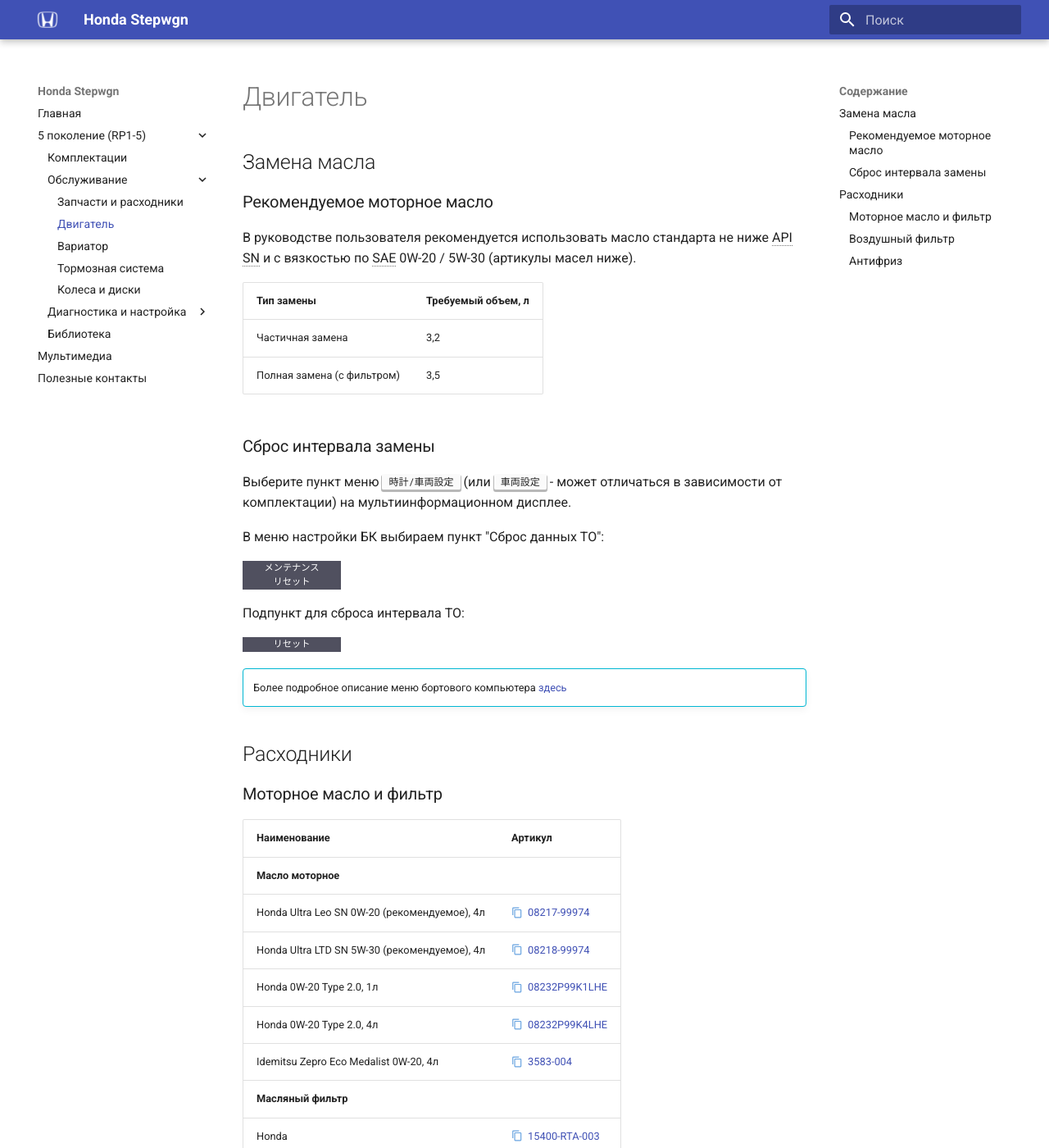
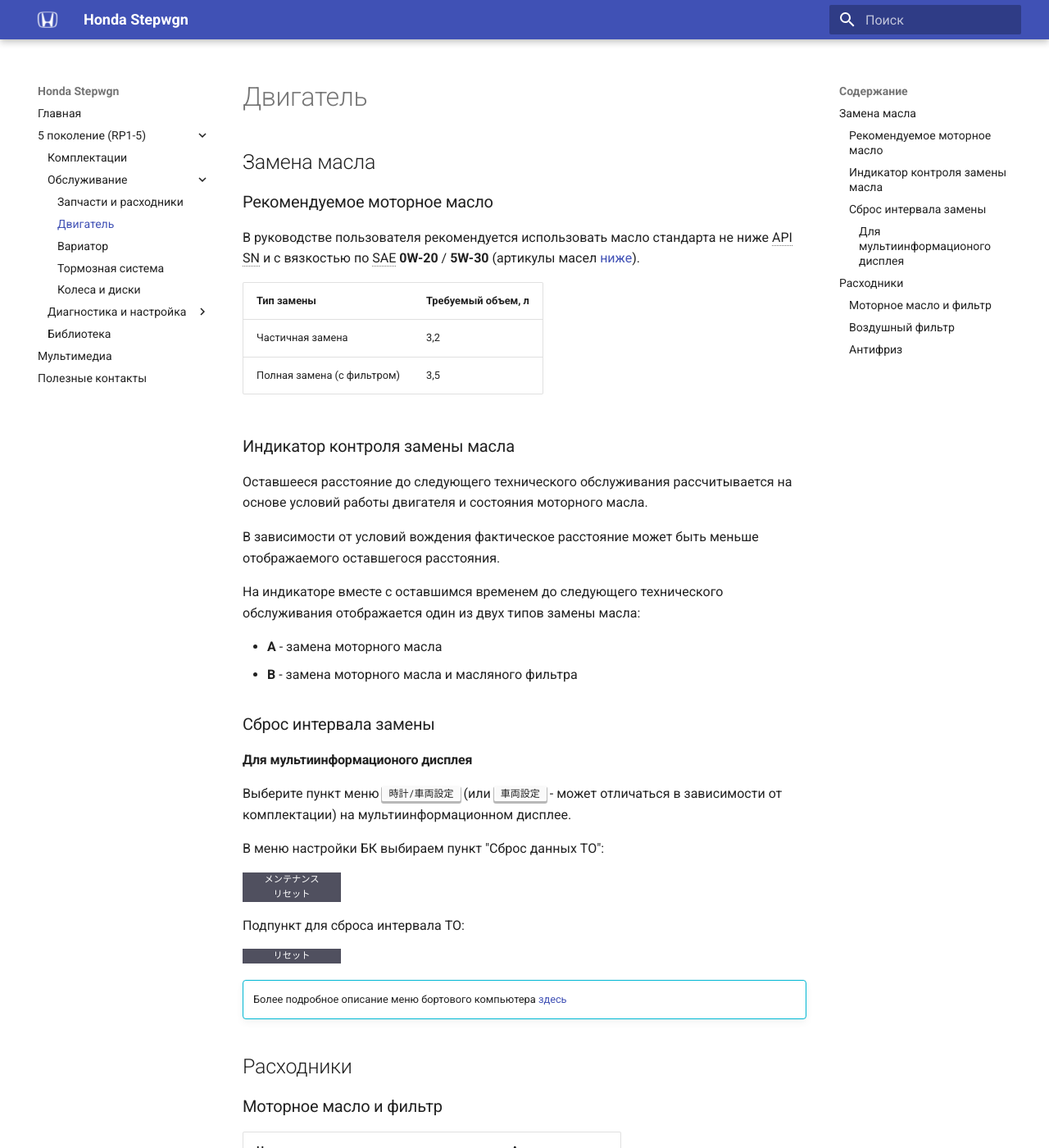
Before and after one commit to stepwgn/stepwgn.github.io, an MkDocs documentation site: the page built from docs/5g/service/engine.md, in a window 1280 px wide and 1400 px high. Shown: the whole window at 82% size. Built offline with MkDocs 1.6.1 and Material for MkDocs 9.7.7, drawn with Linux system fonts in a browser that asks for light colours.

Commit message:
Обновлена информация по замене масла
Signed-off-by: Zakhar Petrov <46595458+zakhar-petrov@users.noreply.github.com>

```diff
--- a/docs/5g/service/engine.md
+++ b/docs/5g/service/engine.md
@@ -7,14 +7,29 @@
 ### Рекомендуемое моторное масло
 
 В руководстве пользователя рекомендуется использовать масло стандарта не ниже API SN
-и с вязкостью по SAE 0W-20 / 5W-30 (артикулы масел ниже).
+и с вязкостью по SAE **0W-20** / **5W-30** (артикулы масел [ниже](#_7)).
 
-| Тип замены                 | Требуемый объем, л |
-|----------------------------|--------------------|
-| Частичная замена           | 3,2                |
-| Полная замена (с фильтром) | 3,5                |
+| Тип замены                 | Требуемый объем,&nbsp;л |
+|----------------------------|-------------------------|
+| Частичная замена           | 3,2                     |
+| Полная замена (с фильтром) | 3,5                     |
+
+### Индикатор контроля замены масла
+
+Оставшееся расстояние до следующего технического обслуживания рассчитывается на основе условий работы двигателя и
+состояния моторного масла.
+
+В зависимости от условий вождения фактическое расстояние может быть меньше отображаемого оставшегося расстояния.
+
+На индикаторе вместе с оставшимся временем до следующего технического обслуживания отображается один из двух типов
+замены масла:
+
+- **A** - замена моторного масла
+- **B** - замена моторного масла и масляного фильтра
 
 ### Сброс интервала замены
+
+#### Для мультиинформационого дисплея
 
 Выберите пункт меню ++"時計/車両設定"++ (или ++"車両設定"++ - может отличаться в зависимости от комплектации) на
 мультиинформационном дисплее.
```
Also changed, not shown: docs/5g/setup/board-computer.md (+1 -1 lines).
